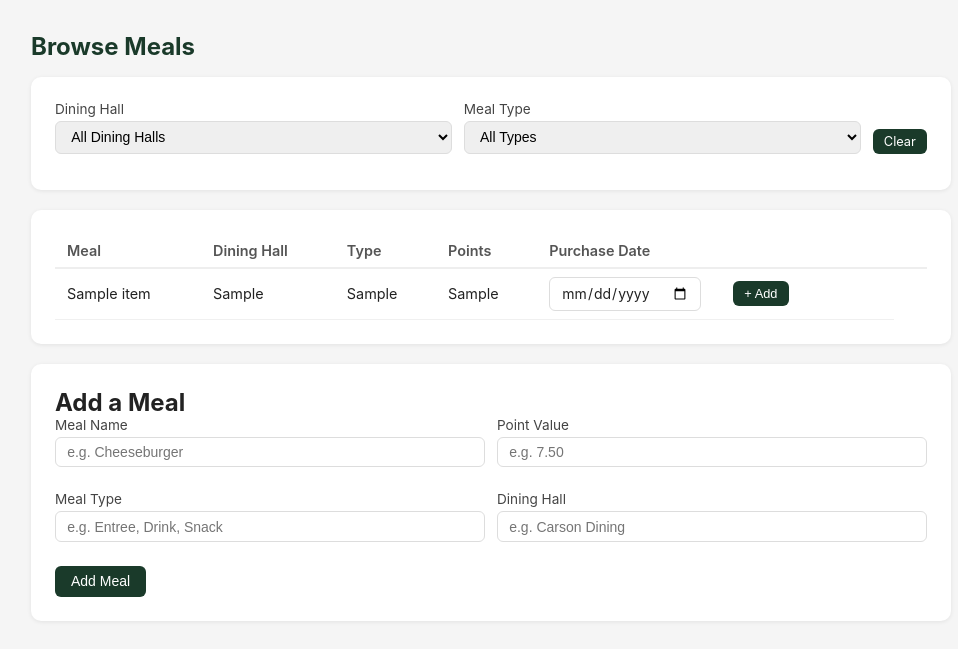
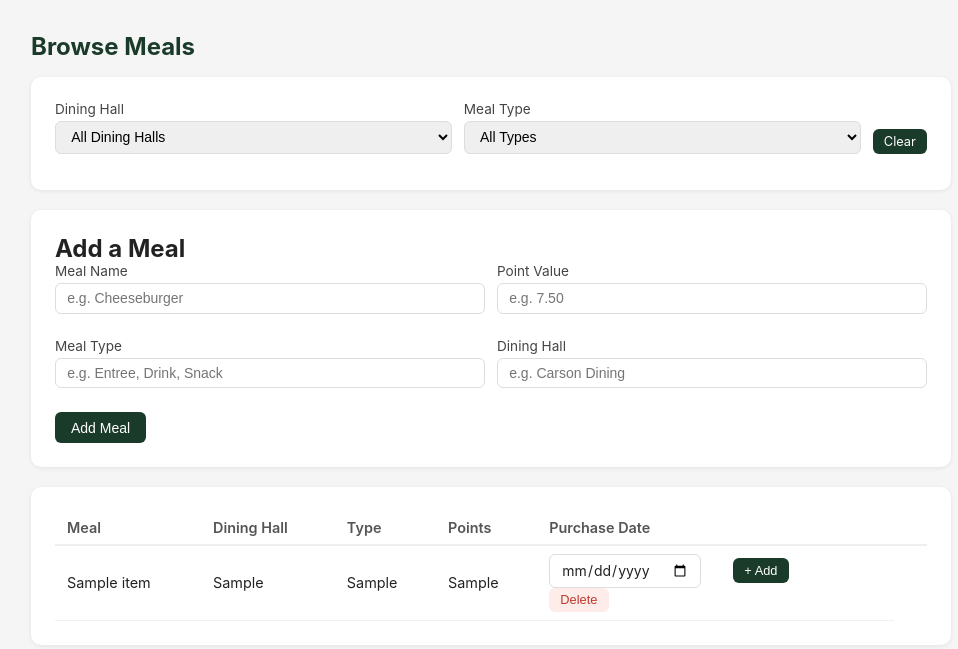
Before and after one commit to HaydenOelke/CS422-Project-2, a Flask app: template app/templates/meals.html in a window 1280 px wide. Shown: the part 52-701 px from the top of the page, without its empty margins (149-1107 px from the left). Run offline with Flask 3, Linux system fonts and the light colour scheme; the template is opened without the code that fills it: most values are stand-ins (such as "Sample title", 1, 10 or a date in 2020).

Commit message:
delete meal functionality added into browse meals

```diff
--- a/app/app.py
+++ b/app/app.py
@@ -225,6 +225,14 @@ def meal_upload():
     flash(f"Upload complete — {added} meals added/updated, {skipped} rows skipped.", "success")
     return redirect(url_for("settings"))
 
+# ── Delete meal functionality in Browse Meals───────────────────────────────────────────────────────────────
+@app.route("/meals/delete", methods=["POST"])
+def meal_delete():
+    meal_name   = request.form.get("meal_name", "").strip()
+    dining_hall = request.form.get("dining_hall", "").strip()
+    meal_options_col.delete_one({"meal_name": meal_name, "dining_hall": dining_hall})
+    flash(f"{meal_name} removed from meals.", "success")
+    return redirect(url_for("meals"))
 # ── Other pages ───────────────────────────────────────────────────────────────
 
 @app.route("/history")
--- a/app/templates/meals.html
+++ b/app/templates/meals.html
@@ -49,6 +49,32 @@
   </form>
 </div>
 
+<!-- Add Meal Form -->
+<div class="card">
+  <h2>Add a Meal</h2>
+  <form method="POST" action="/meals/add" style="display:grid;grid-template-columns:1fr 1fr;gap:.75rem;">
+    <div>
+      <label>Meal Name</label>
+      <input type="text" name="meal_name" placeholder="e.g. Cheeseburger" required>
+    </div>
+    <div>
+      <label>Point Value</label>
+      <input type="number" name="point_value" step="0.25" min="0" placeholder="e.g. 7.50" required>
+    </div>
+    <div>
+      <label>Meal Type</label>
+      <input type="text" name="meal_type" placeholder="e.g. Entree, Drink, Snack" required>
+    </div>
+    <div>
+      <label>Dining Hall</label>
+      <input type="text" name="dining_hall" placeholder="e.g. Carson Dining" required>
+    </div>
+    <div style="grid-column:1/-1;">
+      <button type="submit" class="btn btn-primary">Add Meal</button>
+    </div>
+  </form>
+</div>
+
 <!-- Meal List -->
 <div class="card">
   {% if items %}
@@ -79,6 +105,11 @@
             <input type="date" name="purchase_date" aria-label="Purchase Date">
             <button type="submit" class="btn btn-primary btn-sm">+ Add</button>
           </form>
+          <form method="POST" action="/meals/delete">
+            <input type="hidden" name="meal_name"   value="{{ item.meal_name }}">
+            <input type="hidden" name="dining_hall" value="{{ item.dining_hall }}">
+            <button type="submit" class="btn btn-sm" style="background:#fdecea;color:#c0392b;">Delete</button>
+          </form>
         </td>
       </tr>
       {% endfor %}
@@ -89,31 +120,6 @@
   {% endif %}
 </div>
 
-<!-- Add Meal Form -->
-<div class="card">
-  <h2>Add a Meal</h2>
-  <form method="POST" action="/meals/add" style="display:grid;grid-template-columns:1fr 1fr;gap:.75rem;">
-    <div>
-      <label>Meal Name</label>
-      <input type="text" name="meal_name" placeholder="e.g. Cheeseburger" required>
-    </div>
-    <div>
-      <label>Point Value</label>
-      <input type="number" name="point_value" step="0.25" min="0" placeholder="e.g. 7.50" required>
-    </div>
-    <div>
-      <label>Meal Type</label>
-      <input type="text" name="meal_type" placeholder="e.g. Entree, Drink, Snack" required>
-    </div>
-    <div>
-      <label>Dining Hall</label>
-      <input type="text" name="dining_hall" placeholder="e.g. Carson Dining" required>
-    </div>
-    <div style="grid-column:1/-1;">
-      <button type="submit" class="btn btn-primary">Add Meal</button>
-    </div>
-  </form>
-</div>
 
 <style>
   /* Match base.html text/number input styling */
```
